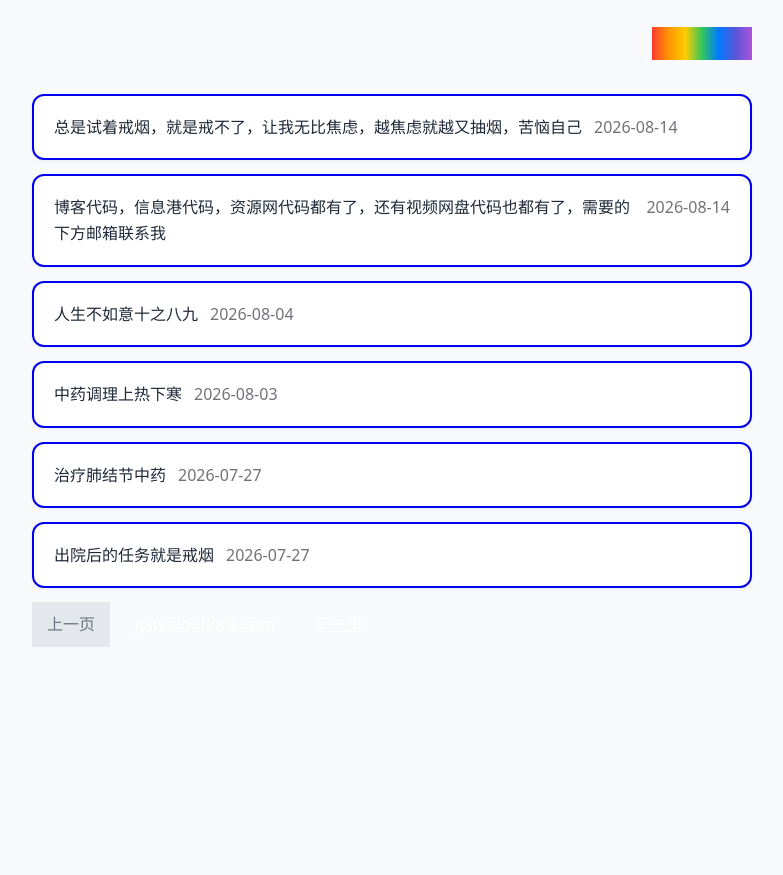
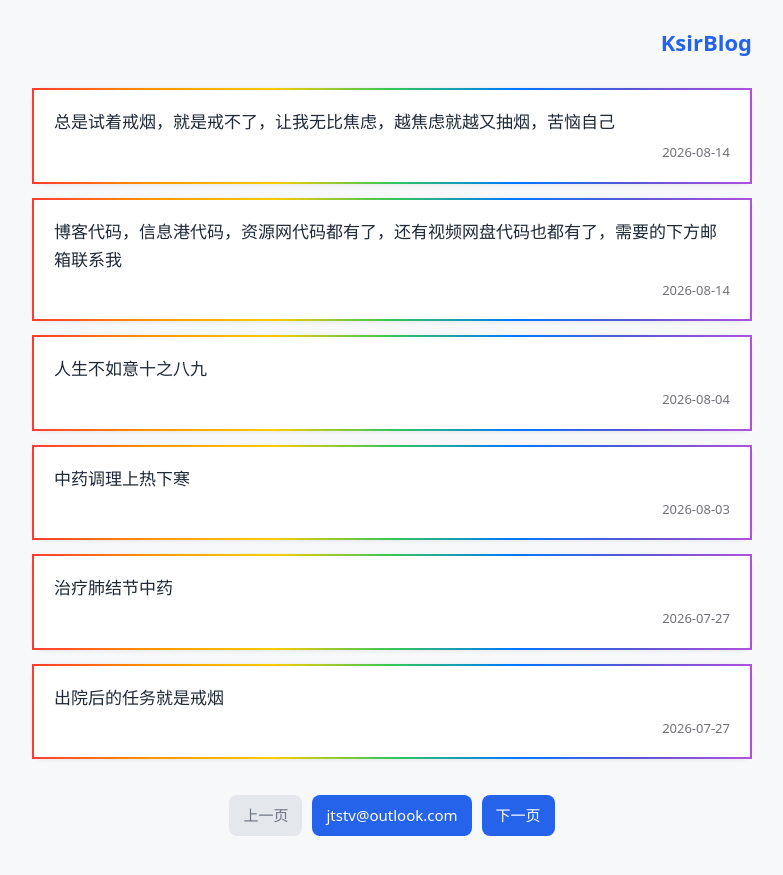
Before and after one commit to JTSTV/Jtstv.github.io, a Jekyll site: the page built from index.html, in a window 1280 px wide. Shown: the top 875 px of the page, without its empty margins (248-1031 px from the left). Built offline with Jekyll 4.4.1, drawn with Linux system fonts in a browser that asks for light colours; the list of posts is cut into pages by our own code.

Commit message:
更新 index.html

```diff
--- a/index.html
+++ b/index.html
@@ -13,85 +13,72 @@ layout: null
 <link rel="canonical" href="{{site.url}}{{page.url | relative_url}}">
 <style>
 *{margin:0;padding:0;box-sizing:border-box}
-body{font:16px system-ui,-apple-system,sans-serif;background:#f8f9fa;color:#2c333a;padding:24px 16px;line-height:1.65}
+body{font:16px system-ui,-apple-system,sans-serif;background:#f7f8fa;color:#2c333a;padding:24px 16px;line-height:1.65}
 .container{max-width:720px;margin:0 auto}
-.site-header{text-align:right;margin-bottom:30px}
-/*七彩虹渐变文字 相邻色不重复 红‑橙‑黄‑绿‑蓝‑靛‑紫*/
-.gradient‑text{
-  font-size:24px;
-  font-weight:700;
-  background:linear-gradient(90deg,#ff3b30,#ff9500,#ffcc00,#34c759,#007aff,#5856d6,#af52de);
-  -webkit-background‑clip:text;
-  background‑clip:text;
-  color:transparent;
-  text-decoration:none;
-}
+.site-header{text-align:right;margin-bottom:28px}
+.site-header a{font-size:22px;font-weight:600;color:#2563eb;text-decoration:none}
+
+/*文章列表方框：七彩虹边框*/
 .post-item{margin-bottom:14px}
 .post-item a{
   display:block;
   background:#ffffff;
   padding:18px 20px;
   border-radius:12px;
-  /*细七彩渐变边框，轻量不耗性能*/
   border:2px solid;
-  border‑image:linear-gradient(90deg,#ff3b30,#ff9500,#ffcc00,#34c759,#007aff,#5856d6,#af52de) 1;
-  box-shadow:0 1px 3px rgba(0,0,0,0.06);
+  border-image:linear-gradient(90deg,#ff3b30,#ff9500,#ffcc00,#34c759,#007aff,#5856d6,#af52de) 1;
+  box-shadow:0 1px 4px rgba(0,0,0,0.07);
   text-decoration:none;
-  transition:background‑color 0.18s ease;
+  transition:background-color 0.22s ease;
 }
-.post-item a:hover{background‑color:#f4f7ff;}
-.post-row{display:flex;justify‑content:space‑between;align‑items:center;gap:12px}
-.post-title-text{font‑size:17px;color:#1f2937}
-.post-date{font‑size:13px;color:#71717a;white‑space:nowrap}
-.pagination{
-  margin‑top:38px;
-  display:flex;
-  gap:10px;
-  justify‑content:center;
-  align‑items:center;
-  flex‑wrap:wrap;
+.post-item a:hover{
+  background-color:#f4f7ff;
 }
-.pagination a,.pagination span{
-  padding:9px 15px;
-  border‑radius:8px;
-  font‑size:15px;
-  text‑decoration:none;
+/*标题整行，日期另起一行靠右*/
+.post-title-text{
+  font-size:17px;
+  color:#1f2937;
+  display:block;
+  margin-bottom:6px;
 }
+.post-date{
+  font-size:13px;
+  color:#71717a;
+  display:block;
+  text-align:right;
+}
+
+/*分页恢复原版蓝色，不要七彩虹*/
+.pagination{margin-top:36px;display:flex;gap:10px;justify-content:center;align-items:center;flex-wrap:wrap}
+.pagination a,.pagination span{padding:8px 14px;border-radius:8px;font-size:15px;text-decoration:none}
 .pagination a{
-  background:linear‑gradient(90deg,#ff3b30,#ff9500,#ffcc00,#34c759,#007aff,#5856d6,#af52de);
-  color:#fff;
-  border:none;
+  background:#2563eb;
+  color:#ffffff;
 }
 .pagination span{background:#e4e7ec;color:#6b7280}
-@media(max‑width:600px){
+
+@media(max-width:600px){
 body{padding:16px 12px}
 .post-item a{padding:14px 16px}
-.post-title-text{font‑size:16px}
-.gradient‑text{font‑size:21px}
+.post-title-text{font-size:16px}
 }
 </style>
 </head>
 <body>
 <div class="container">
-<div class="site-header">
-<a href="/" class="gradient‑text">{{site.title}}</a>
-</div>
+<div class="site-header"><a href="/">{{site.title}}</a></div>
 
 {%for post in paginator.posts%}
 <div class="post-item">
 {%if post.pw%}
 <a class="encrypted-link" data-url="{{post.url | relative_url}}">
-<div class="post-row">
-<span class="post-title-text">🔒 {{post.title}}</span>
-<span class="post-date">{{post.date | date:"%Y‑%m‑%d"}}</span>
-</div>
+  <span class="post-title-text">🔒 {{post.title}}</span>
+  <span class="post-date">{{post.date | date:"%Y-%m-%d"}}</span>
 </a>
 {%else%}
 <a href="{{post.url | relative_url}}">
-<div class="post-row">
-<span class="post-title-text">{{post.title}}</span>
-<span class="post-date">{{post.date | date:"%Y‑%m‑%d"}}</span>
-</div>
+  <span class="post-title-text">{{post.title}}</span>
+  <span class="post-date">{{post.date | date:"%Y-%m-%d"}}</span>
 </a>
 {%endif%}
 </div>
```
